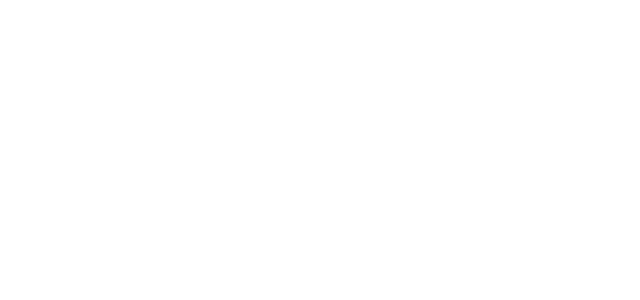
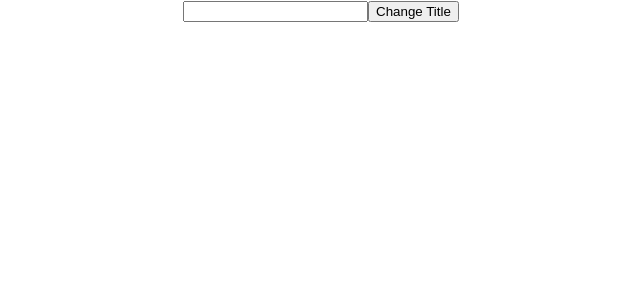
Before and after one commit to bloominstituteoftechnology/reducer-todo, a React (Create React App) app in the folder reducer-todo/: page / in a window 1280 px wide. Shown: the top 300 px of the page, without its empty margins (319-959 px from the left). Built offline with nearby package versions, Linux system fonts and the light colour scheme.

Commit message:
title rendering and updating

```diff
--- a/reducer-todo/src/App.js
+++ b/reducer-todo/src/App.js
@@ -1,11 +1,13 @@
-import React, {useReducer} from 'react';
+import React from 'react';
+import Title from '../src/components/Title';
 
 import './App.css';
 
 function App() {
+
   return (
     <div className="App">
-
+      <Title />
     </div>
   );
 }
--- /dev/null
+++ b/reducer-todo/src/components/Title.js
@@ -0,0 +1,47 @@
+import React, {useState, useReducer } from 'react';
+
+import {initialState, titleReducer} from '../reducers/titleReducer';
+
+const Title = () => {
+    const [newTitleText, setNewTitleText] = useState();
+
+    const [state, dispatch] = useReducer(titleReducer, initialState);
+
+    const handleChanges = e => {
+        setNewTitleText(e.target.value);
+    };
+
+    return (
+        <div>
+            {state.editing ? (
+                <h1>
+                    {state.title}{''}
+                    <i
+                    className= "far fa-edit"
+                    onClick={() => dispatch({type: 'TOGGLE_EDITING'})}
+                    />
+                </h1>
+            ) : (
+                <div>
+                    <input
+                        className="title-input"
+                        type="text"
+                        name="newTitleText"
+                        value={newTitleText}
+                        onChange={handleChanges}
+                        />
+                        <button
+                            onClick={() =>
+                                dispatch({type: 'UPDATE_TITLE',
+                                            payload: newTitleText})
+                        }
+                        >Change Title
+                        </button>
+                </div>
+            )
+        }
+        </div>
+
+    );
+};
+export default Title;
--- /dev/null
+++ b/reducer-todo/src/reducers/titleReducer.js
@@ -0,0 +1,24 @@
+//initial state object
+export const initialState = {
+    title: "Christine's Todo List",
+    editing: false
+}
+
+//reducer function
+export const titleReducer = (state, action) => {
+    switch(action.type) {
+        case 'TOGGLE_EDITING':
+            return {
+                ...state,
+                editing: !state.editing
+            };
+        case 'UPDATE_TITLE':
+        return {
+            ...state,
+            title: action.payload,
+            editing: !state.editing
+        }
+            default:
+                return state;
+    }
+}
```
Also changed, not shown: reducer-todo/src/components/TodoForm.js (added), reducer-todo/src/components/TodoItem.js (added), reducer-todo/src/components/TodoList.js (added), 1 other file (tests, documents, lock files or other folders).
